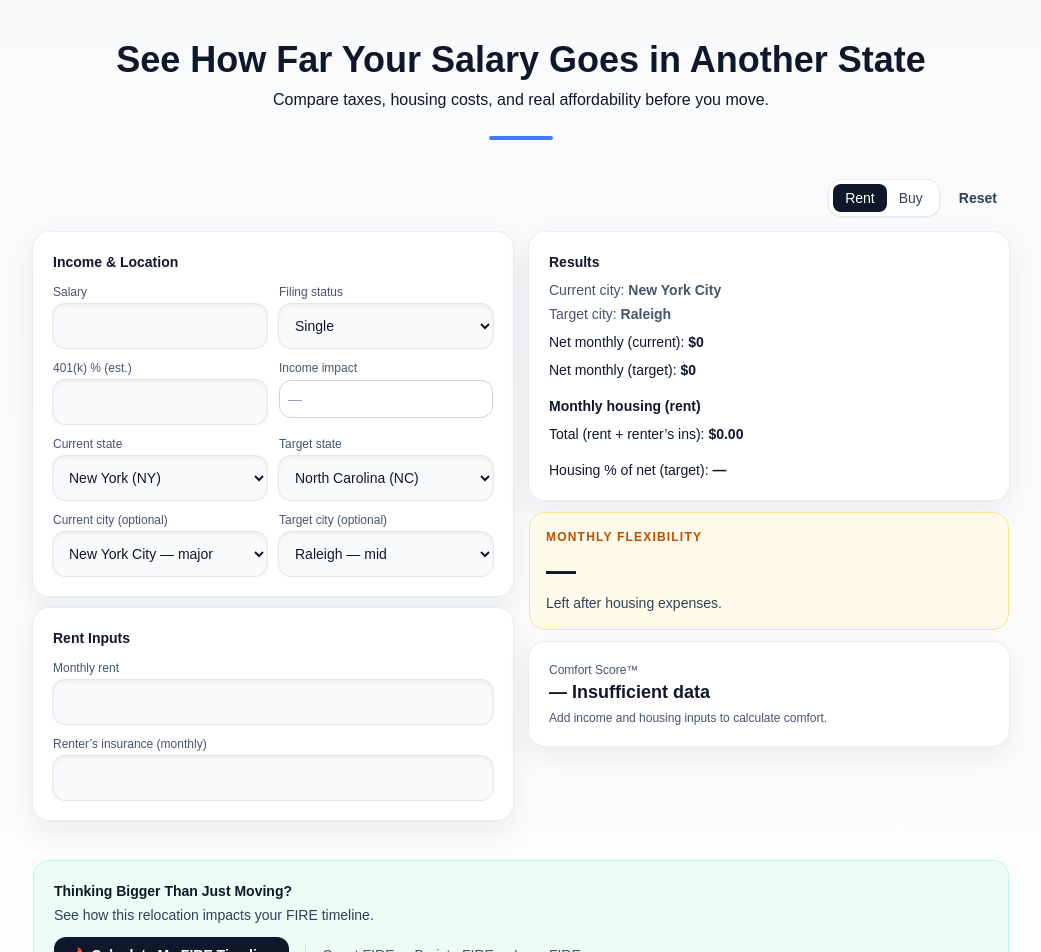
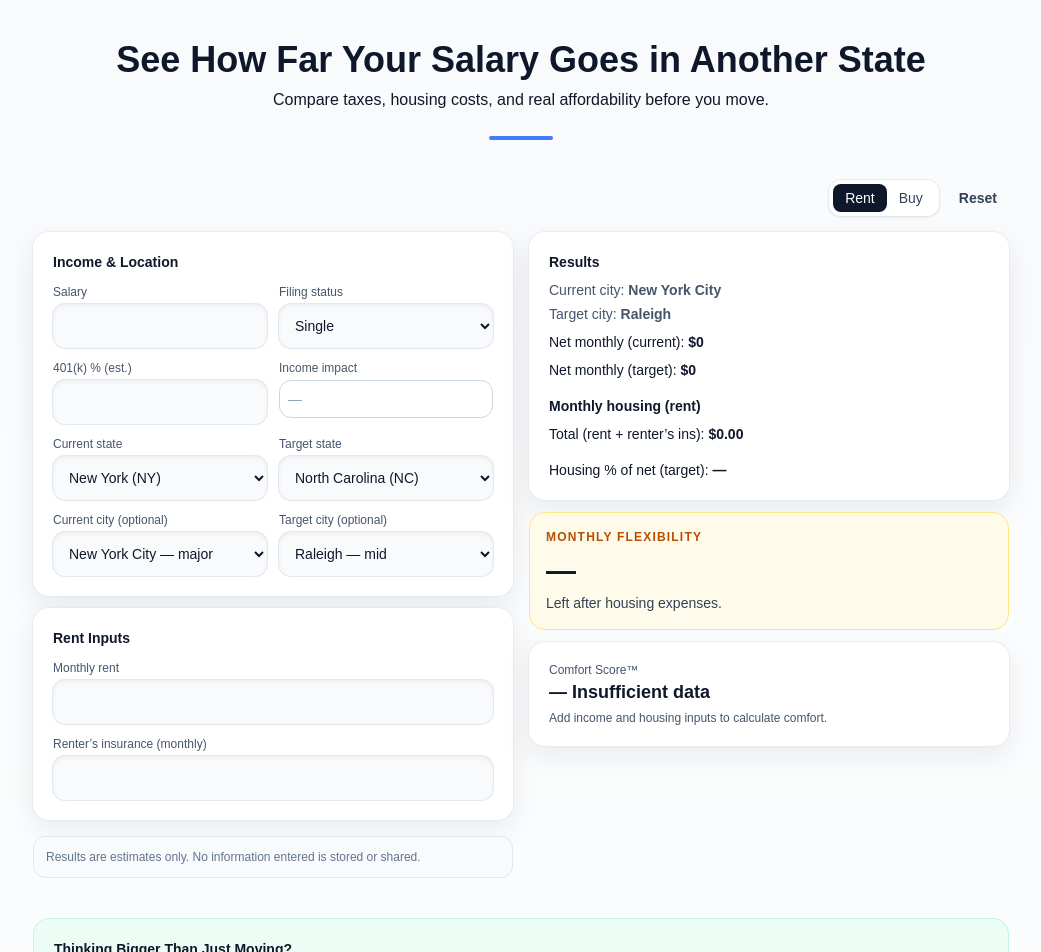
Before and after one commit to unmovedrooted/relocation-by-numbers, a Next.js app: page / in a window 1280 px wide. Shown: the top 952 px of the page, without its empty margins (119-1160 px from the left). Built offline with nearby package versions, Linux system fonts and the light colour scheme.

Commit message:
Add global footer links

```diff
--- a/src/components/Calculator.tsx
+++ b/src/components/Calculator.tsx
@@ -1128,6 +1128,9 @@ export default function Calculator({
             </div>
           )}
         </div>
+        <div className="rounded-xl border border-slate-200 bg-slate-50 p-3 text-xs text-slate-500">
+              Results are estimates only. No information entered is stored or shared.
+          </div>
       </div>
     </div>
   );
```
